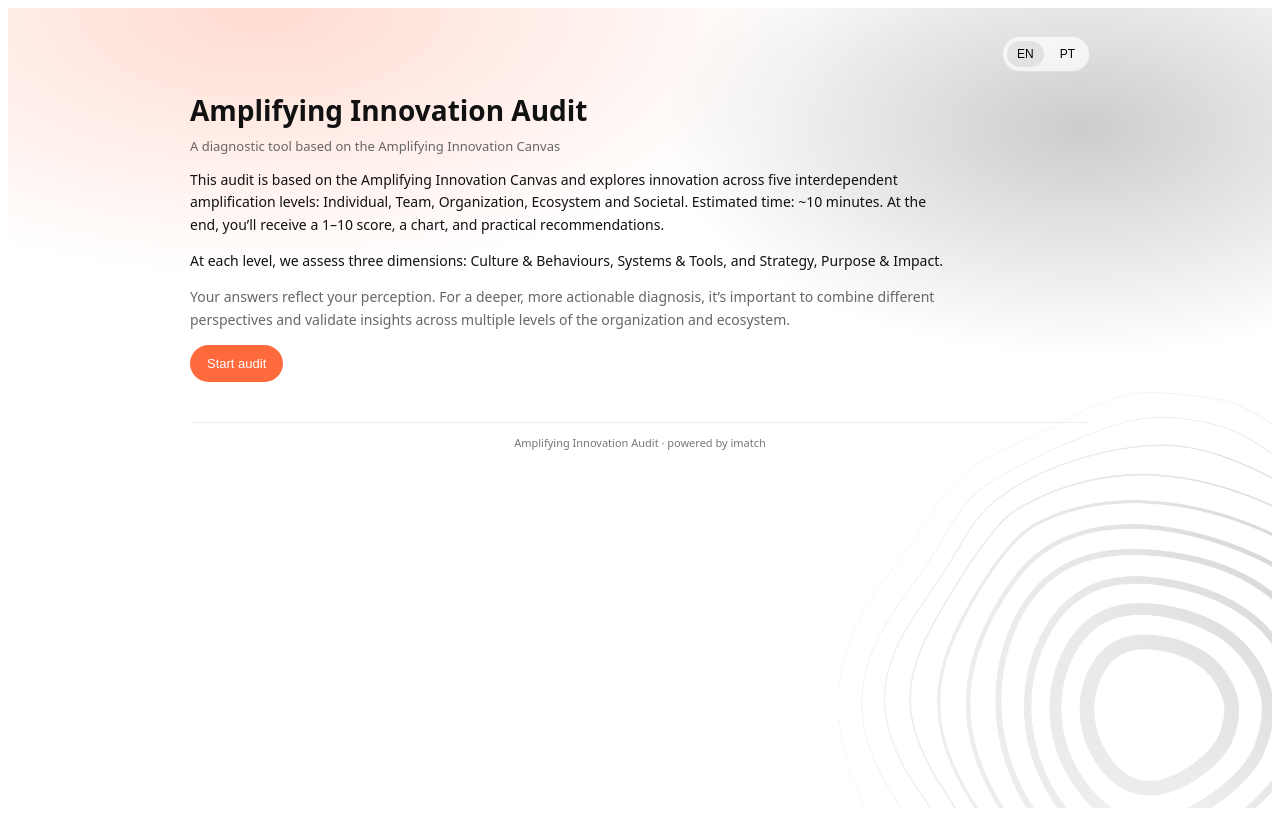
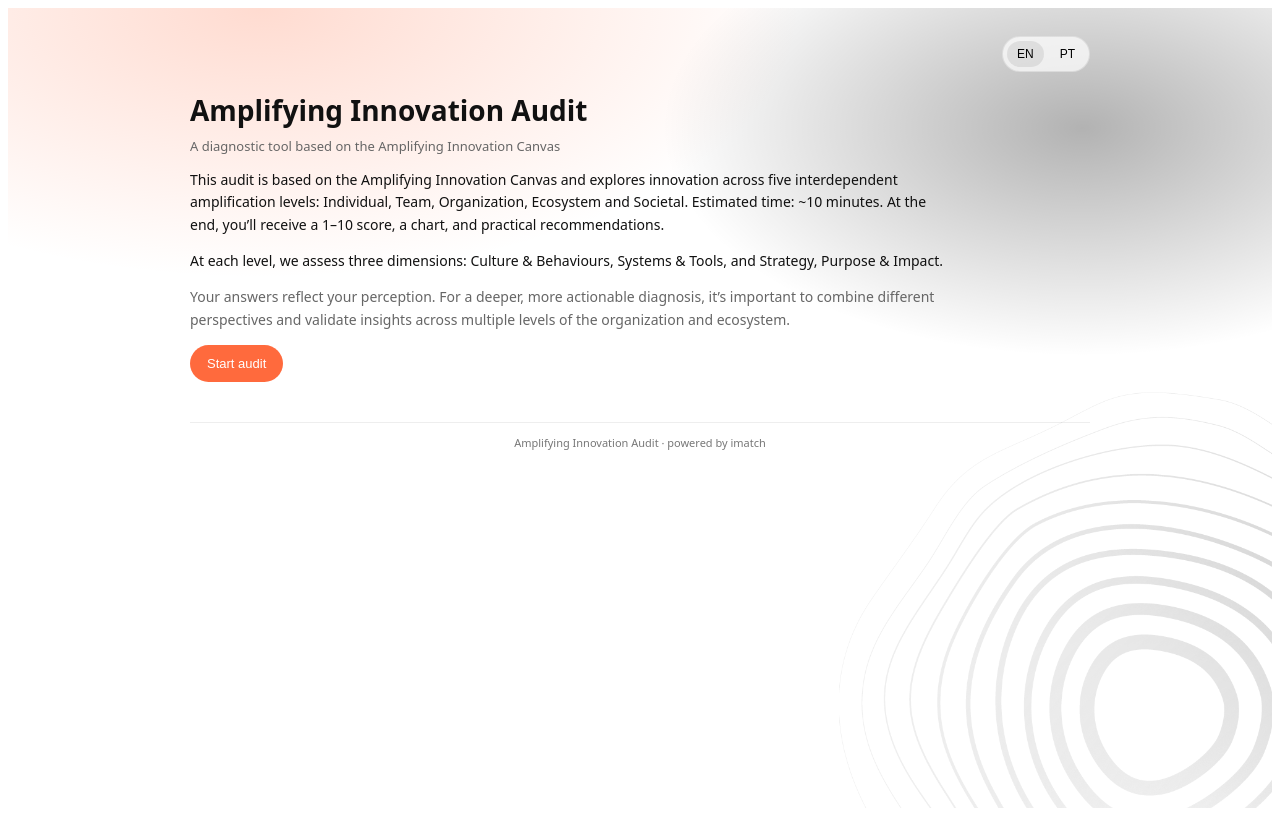
Before and after one commit to PLorosae/innov-audt, a Next.js app: page / in a window 1280 px wide. Built offline with nearby package versions, Linux system fonts and the light colour scheme.

Commit message:
Tweak: ripple opacity

```diff
--- a/styles/audit.module.css
+++ b/styles/audit.module.css
@@ -17,7 +17,7 @@
     min-height: 100vh;
     background:
       radial-gradient(900px 450px at 20% 0%, var(--accent-weak), transparent 60%),
-      radial-gradient(700px 380px at 85% 15%, rgba(0, 0, 0, 0.20), transparent 60%),
+      radial-gradient(700px 380px at 85% 15%, rgba(0, 0, 0, 0.30), transparent 60%),
       var(--bg);
     color: var(--text);
     overflow: hidden;
```
